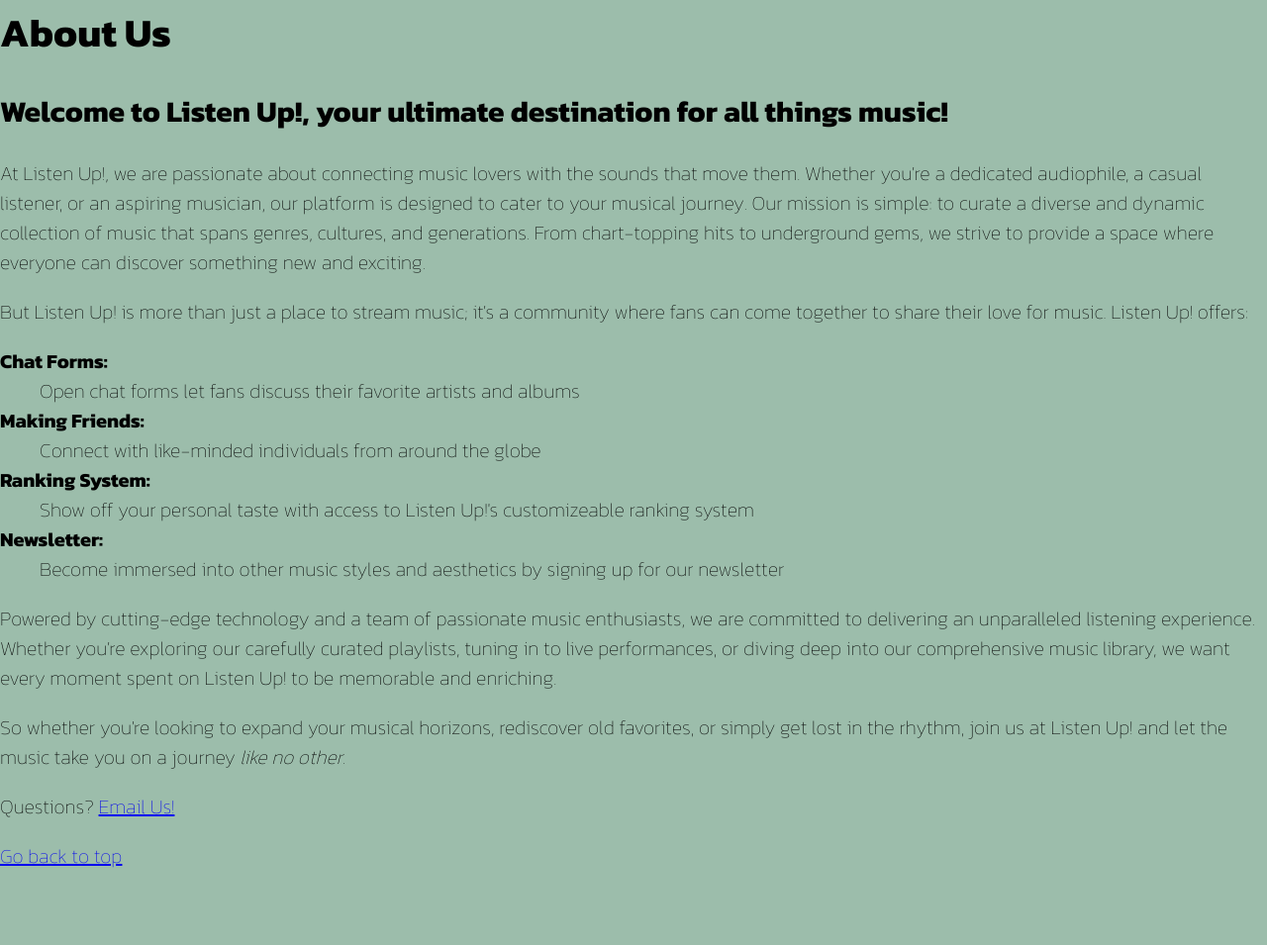
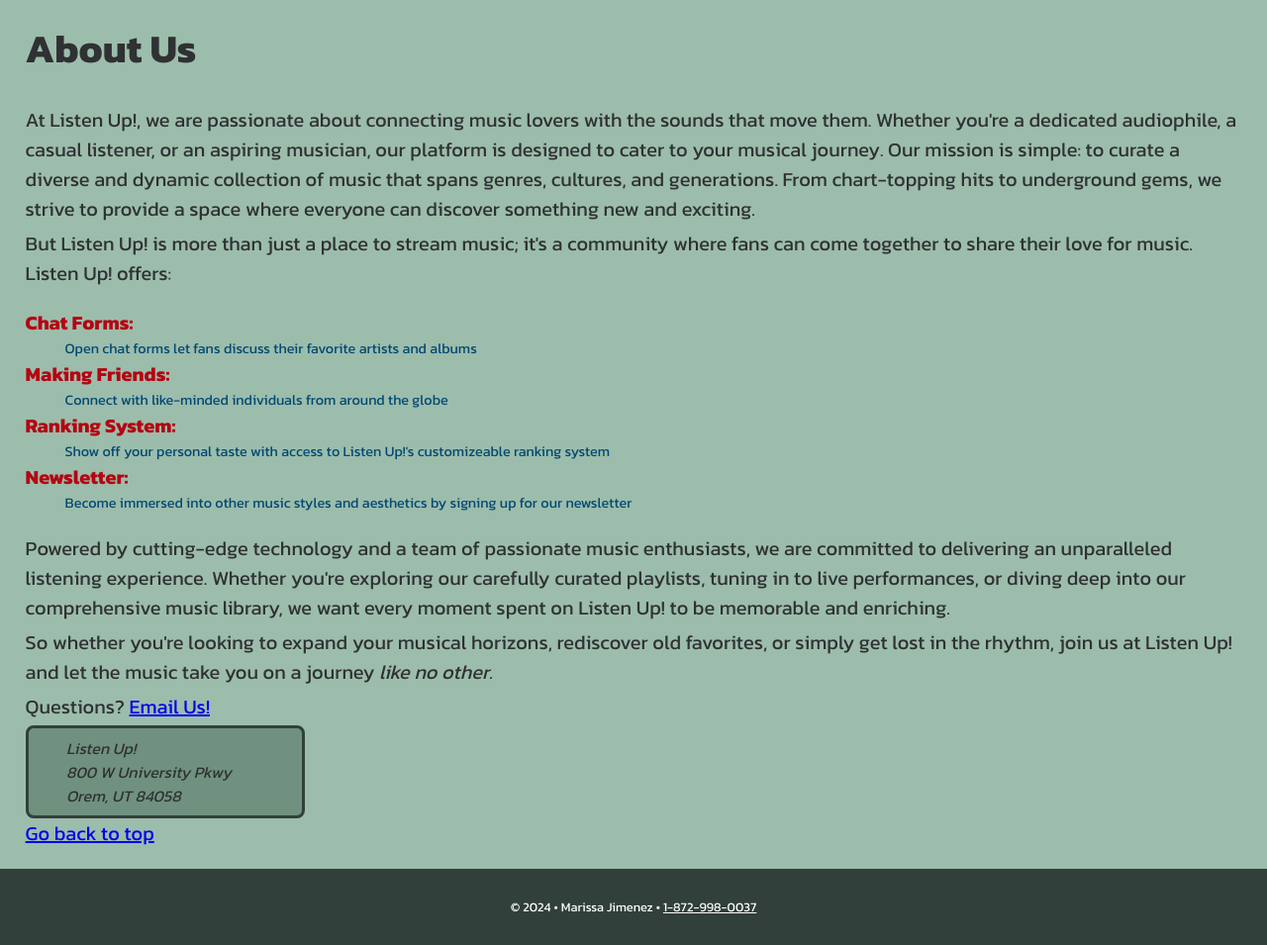
Before and after one commit to maybefrommars/dwdd1600, a plain HTML site: page 04intro-css/aboutus.html in a window 1280 px wide. Shown: the part 181-1136 px from the top of the page at 99% size. Before the commit the page ends 1081 px from the top, so only its background shows below. Drawn offline with Linux system fonts and the light colour scheme.

Commit message:
Update aboutus.html
Updated version with changes

```diff
--- a/04intro-css/aboutus.html
+++ b/04intro-css/aboutus.html
@@ -9,9 +9,8 @@
         <link rel="stylesheet" href="mystyle.css">
         <link rel="preconnect" href="https://fonts.googleapis.com">
         <link rel="preconnect" href="https://fonts.gstatic.com" crossorigin>
-        <link href="https://fonts.googleapis.com/css2?family=Kanit:ital,wght;0, 600;0,700;0,800;0,900;1,100;1,200;1,300;1,400;1,500;1,600;1,&display=swap" rel="stylesheet">
+        <link href="https://fonts.googleapis.com/css2?family=Kanit:wght@400;500;700&display=swap" rel="stylesheet">
         <meta name="viewport" content="width=device-width, initial-scale=1">
-
     </head>
     <body>
         <!-- Start of the page header -->
@@ -31,11 +30,10 @@
             </ul>
         </nav>
 
-        <h1>About Us</h1>
+        <!-- Start of the page navigation -->
+        <main>
+            <h1>About Us</h1>
 
-
-        <!-- Start of the page navigation -->
-        <h2>Welcome to <strong>Listen Up!</strong>, your ultimate destination for all things music!</h2>
             <p>At Listen Up!, we are passionate about connecting music lovers with the sounds that move them. Whether you're a dedicated audiophile, a casual listener, or an aspiring musician, our platform is designed to cater to your musical journey. Our mission is simple: to curate a diverse and dynamic collection of music that spans genres, cultures, and generations. From chart-topping hits to underground gems, we strive to provide a space where everyone can discover something new and exciting.</p> <p>But Listen Up! is more than just a place to stream music; it's a community where fans can come together to share their love for music. Listen Up! offers:</p>
 
             <dl>
@@ -53,5 +51,18 @@
         <p>So whether you're looking to expand your musical horizons, rediscover old favorites, or simply get lost in the rhythm, join us at Listen Up! and let the music take you on a journey <em>like no other.</em></p>
 
         <p> Questions? <a href="mailto:10921027@uvu.edu">Email Us!</a></p>
+        <address>
+                Listen Up!<br>
+                800 W University Pkwy<br>
+                Orem, UT 84058<br>
+                </address>
         <p><a href="#backtotop">Go back to top</a></p>
+        </main>
+
+            <footer>
+        <p>&copy; 2024 &bull; Marissa Jimenez &bull; <a href="tel:1-872-998-0037">1-872-998-0037</a></p>
+
+        </footer>
+
     </body>
+</html>
```
